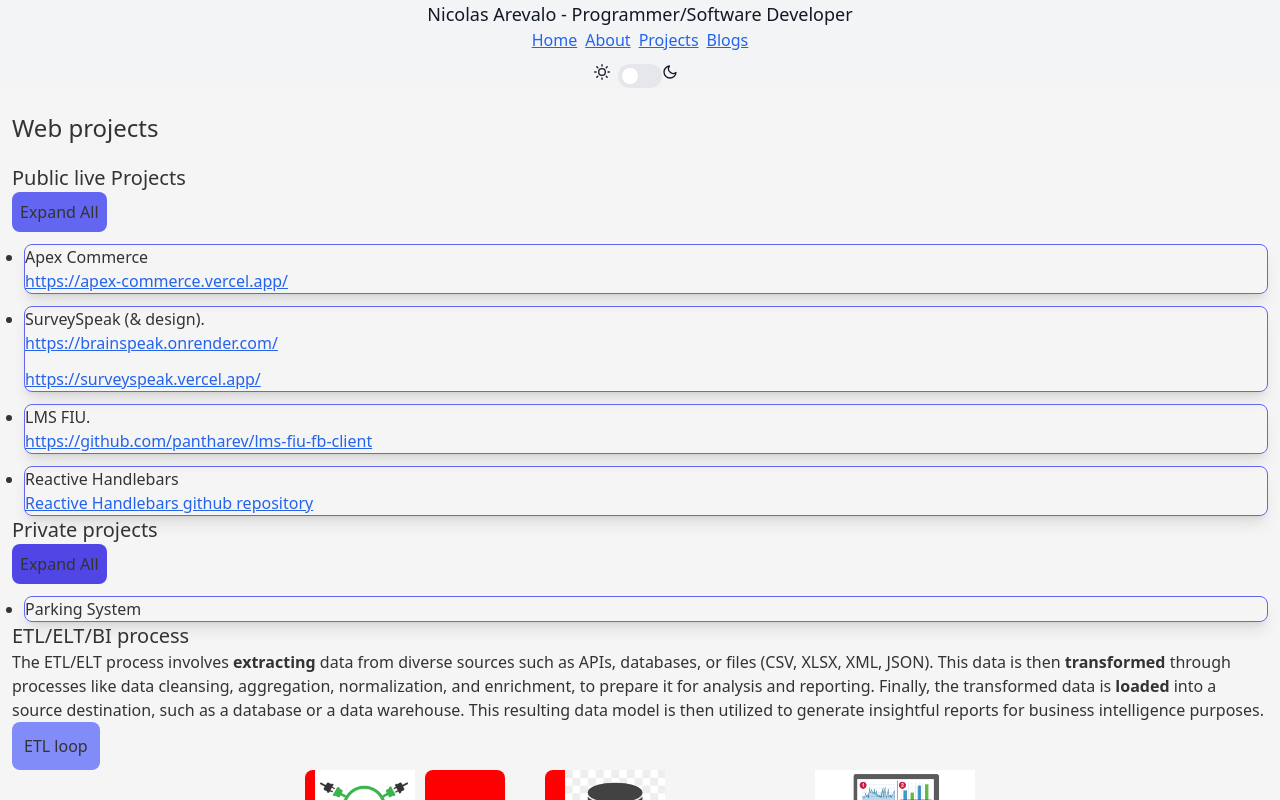
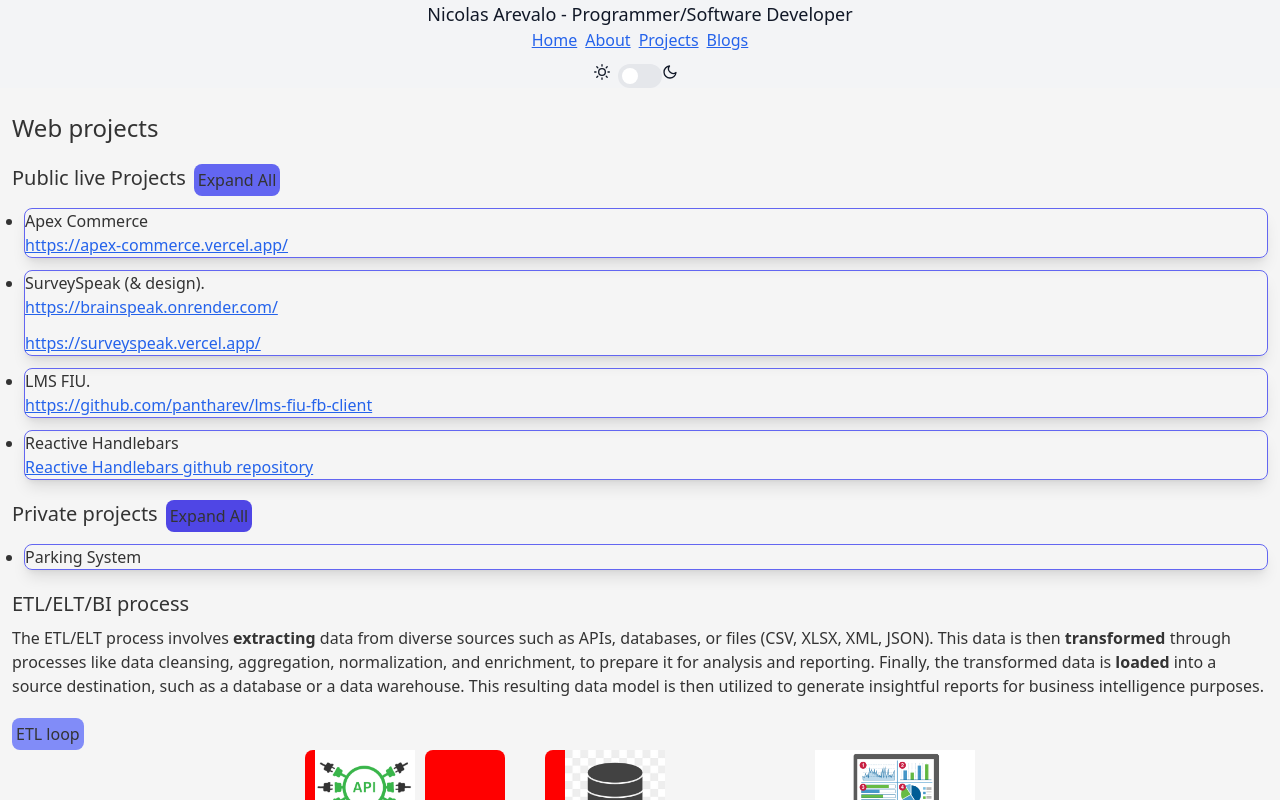
Before and after one commit to pantharev/ApexProjects, a React (Create React App) app: page /projects in a window 1280 px wide. Shown: the top 800 px of the page. Built offline with nearby package versions, Linux system fonts and the light colour scheme.

Commit message:
better alignment of expand/collapse buttons and web project sections

```diff
--- a/src/components/ETLAnimation.js
+++ b/src/components/ETLAnimation.js
@@ -54,7 +54,7 @@ export default function ETLAnimation() {
 
     return (
         <>
-            <button className="rounded-lg bg-indigo-400 hover:bg-indigo-200 p-3" onClick={handleClick}>
+            <button className="rounded-lg bg-indigo-400 hover:bg-indigo-200 p-1" onClick={handleClick}>
                 ETL loop
             </button>
             <div style={{ display: 'flex', justifyContent: 'center', gap: '10px' }}>
--- a/src/pages/Projects.js
+++ b/src/pages/Projects.js
@@ -39,9 +39,9 @@ export default function Projects() {
     return (
         <>
             <h1 className="mb-5">Web projects</h1>
-            <h2>Public live Projects</h2>
             <div className="flex gap-x-2">
-                <button className="bg-indigo-500 rounded-lg p-2 hover:bg-indigo-300 focus:ring-2 ring-indigo-800" onClick={handleExpandToggle}>{expandedText}</button>
+                <h2>Public live Projects</h2>
+                <button className="bg-indigo-500 rounded-lg p-1 hover:bg-indigo-300 focus:ring-2 ring-indigo-800" onClick={handleExpandToggle}>{expandedText}</button>
                 {/* <button className="bg-indigo-500 rounded-lg p-2 hover:bg-indigo-300 focus:ring-2 ring-indigo-800" onClick={() => setExpanded(false)}>Collapse All</button> */}
             </div>
             <ul className="mt-3 flex flex-col gap-y-3 list-disc">
@@ -91,9 +91,9 @@ export default function Projects() {
                     </div>
                 </li>
             </ul>
-            <h2>Private projects</h2>
-            <div className="flex gap-x-2">
-                <button className="bg-indigo-600 rounded-lg p-2 hover:bg-indigo-400 focus:ring-2 ring-indigo-800" onClick={handlePrivateExpandToggle}>{privateExpandedText}</button>
+            <div className="flex gap-x-2 mt-5 mb-2">
+                <h2>Private projects</h2>
+                <button className="bg-indigo-600 rounded-lg p-1 hover:bg-indigo-400 focus:ring-2 ring-indigo-800" onClick={handlePrivateExpandToggle}>{privateExpandedText}</button>
             </div>
             <ul className="mt-3 flex flex-col gap-y-3 list-disc">
                 <li className="ml-3 border border-indigo-500 rounded-lg shadow-lg">
@@ -126,15 +126,15 @@ export default function Projects() {
                 </li>
             </ul>
 
-            <section>
-                <h2>ETL/ELT/BI process</h2>
+            <section className="mt-5 mb-2">
+                <h2 className="mb-2">ETL/ELT/BI process</h2>
                 <p>
                     The ETL/ELT process involves <strong>extracting</strong> data from diverse sources such as APIs, databases, or files (CSV, XLSX, XML, JSON).
                     This data is then <strong>transformed</strong> through processes like data cleansing, aggregation, normalization, and enrichment, to prepare it for analysis and reporting.
                     Finally, the transformed data is <strong>loaded</strong> into a source destination, such as a database or a data warehouse.
                     This resulting data model is then utilized to generate insightful reports for business intelligence purposes.
                 </p>
-                <div>
+                <div className="mt-5">
                     {/* <CubeAnimation /> */}
                     <ETLAnimation />
                     {/* <Animation2 /> */}
```
